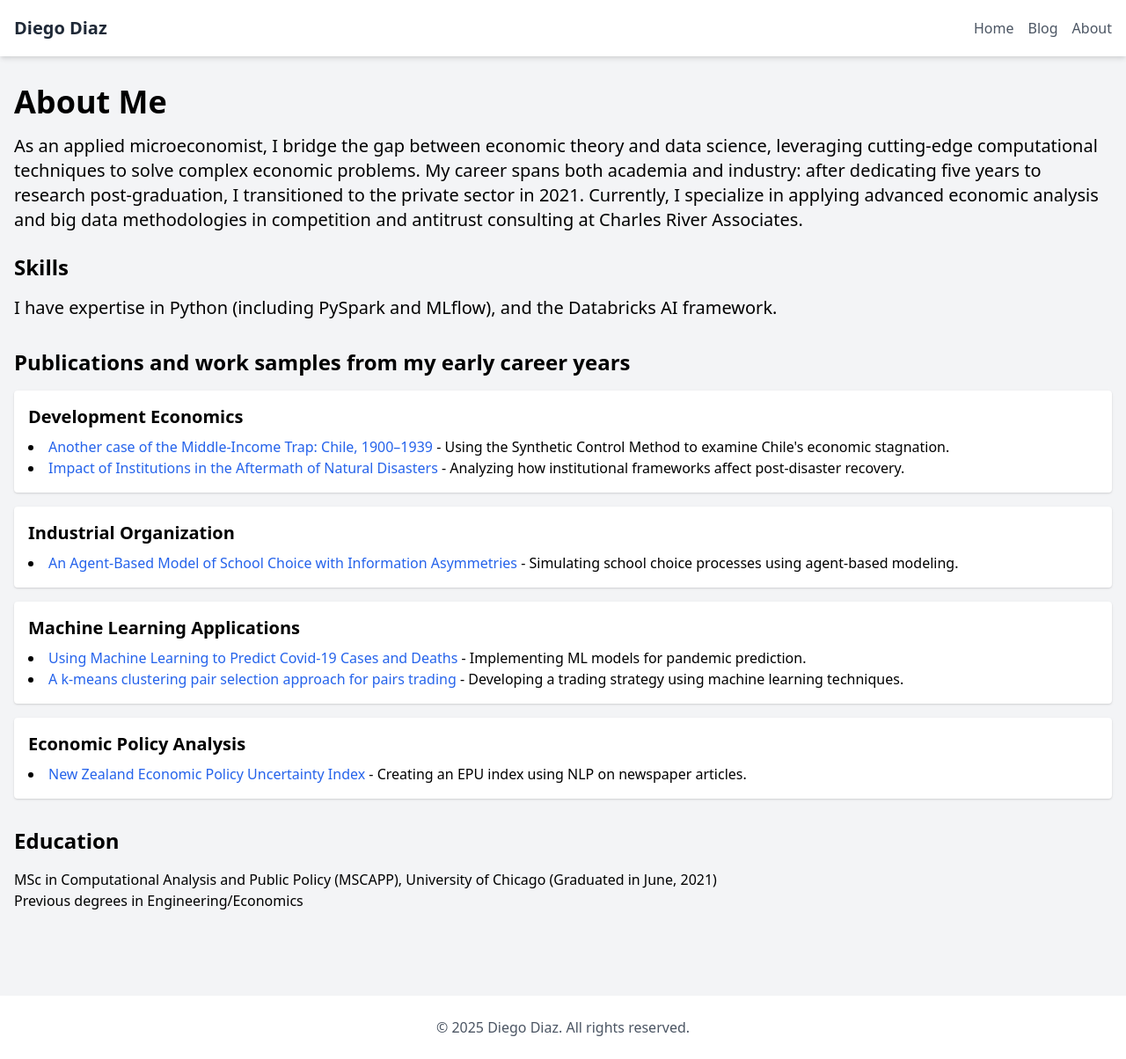
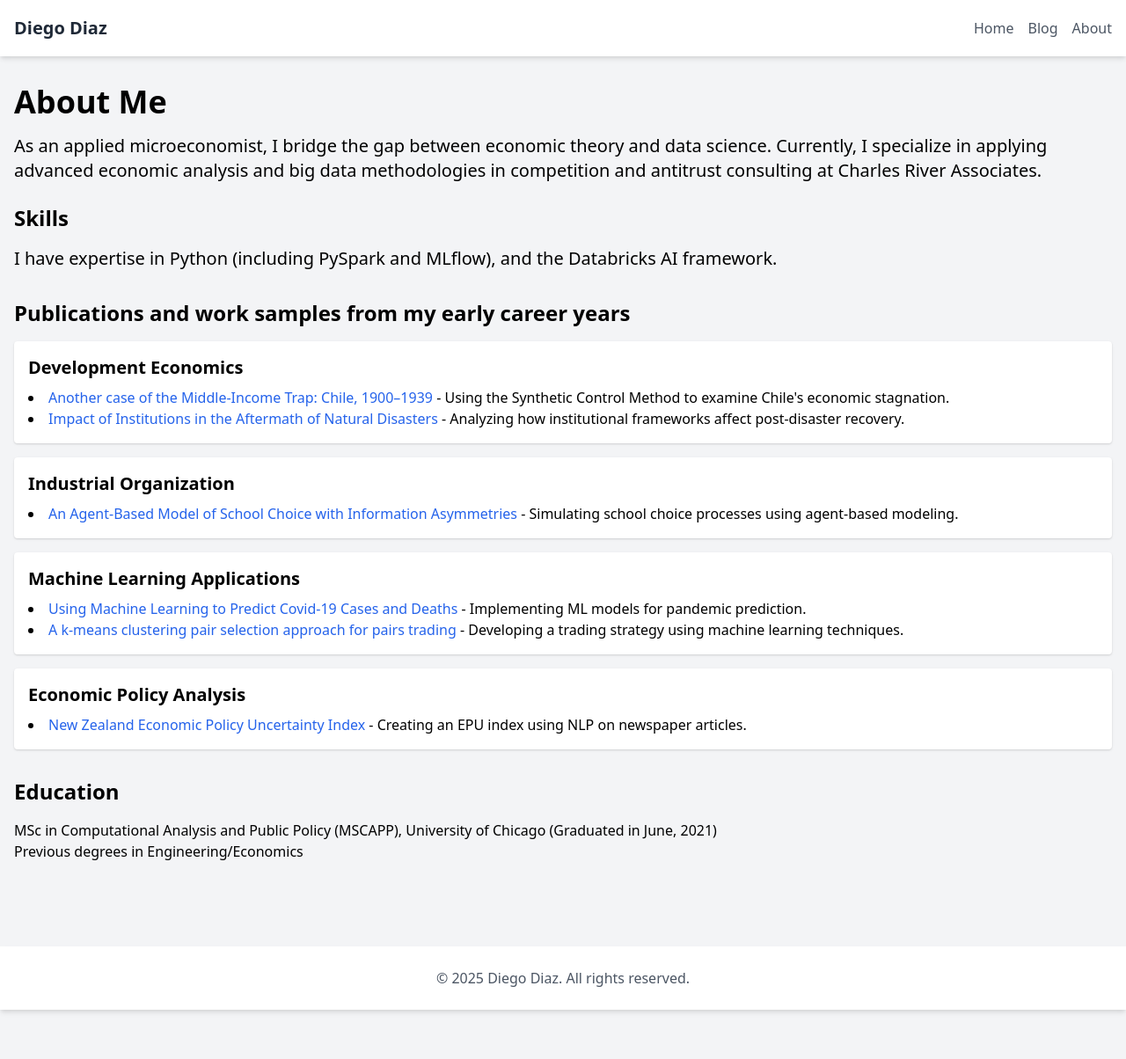
Before and after one commit to diodz/diodz.github.io, a Jekyll site: the page built from about.html, in a window 1280 px wide. Shown: the whole page at 88% size. Built offline with Jekyll 4.4.1, drawn with Linux system fonts in a browser that asks for light colours.

Commit message:
about me update

```diff
--- a/about.html
+++ b/about.html
@@ -5,7 +5,7 @@ title: About
 <main class="container mx-auto px-4 py-8">
     <h1 class="text-4xl font-bold mb-4">About Me</h1>
     <p class="text-xl mb-6">
-        As an applied microeconomist, I bridge the gap between economic theory and data science, leveraging cutting-edge computational techniques to solve complex economic problems. My career spans both academia and industry: after dedicating five years to research post-graduation, I transitioned to the private sector in 2021. Currently, I specialize in applying advanced economic analysis and big data methodologies in competition and antitrust consulting at Charles River Associates.
+        As an applied microeconomist, I bridge the gap between economic theory and data science. Currently, I specialize in applying advanced economic analysis and big data methodologies in competition and antitrust consulting at Charles River Associates.
     </p>
 
     <section class="mb-8">
```
